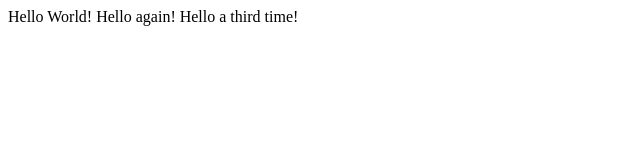
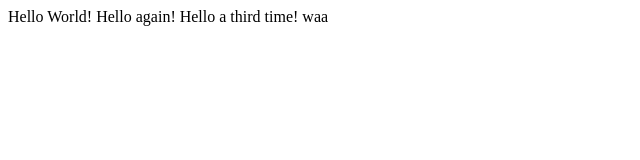
Before and after one commit to johnmagcale/lecture0, a plain HTML site: page Hello.html in a window 1280 px wide. Shown: the full height of the page, 0-640 px from the left. Drawn offline with Linux system fonts and the light colour scheme.

Commit message:
Update Hello.html

```diff
--- a/Hello.html
+++ b/Hello.html
@@ -4,6 +4,6 @@
     <title>My Webpage</title>
   </head>
   <body>
-    Hello World! Hello again! Hello a third time!
+    Hello World! Hello again! Hello a third time! waa
   </body>
 </html>
```
